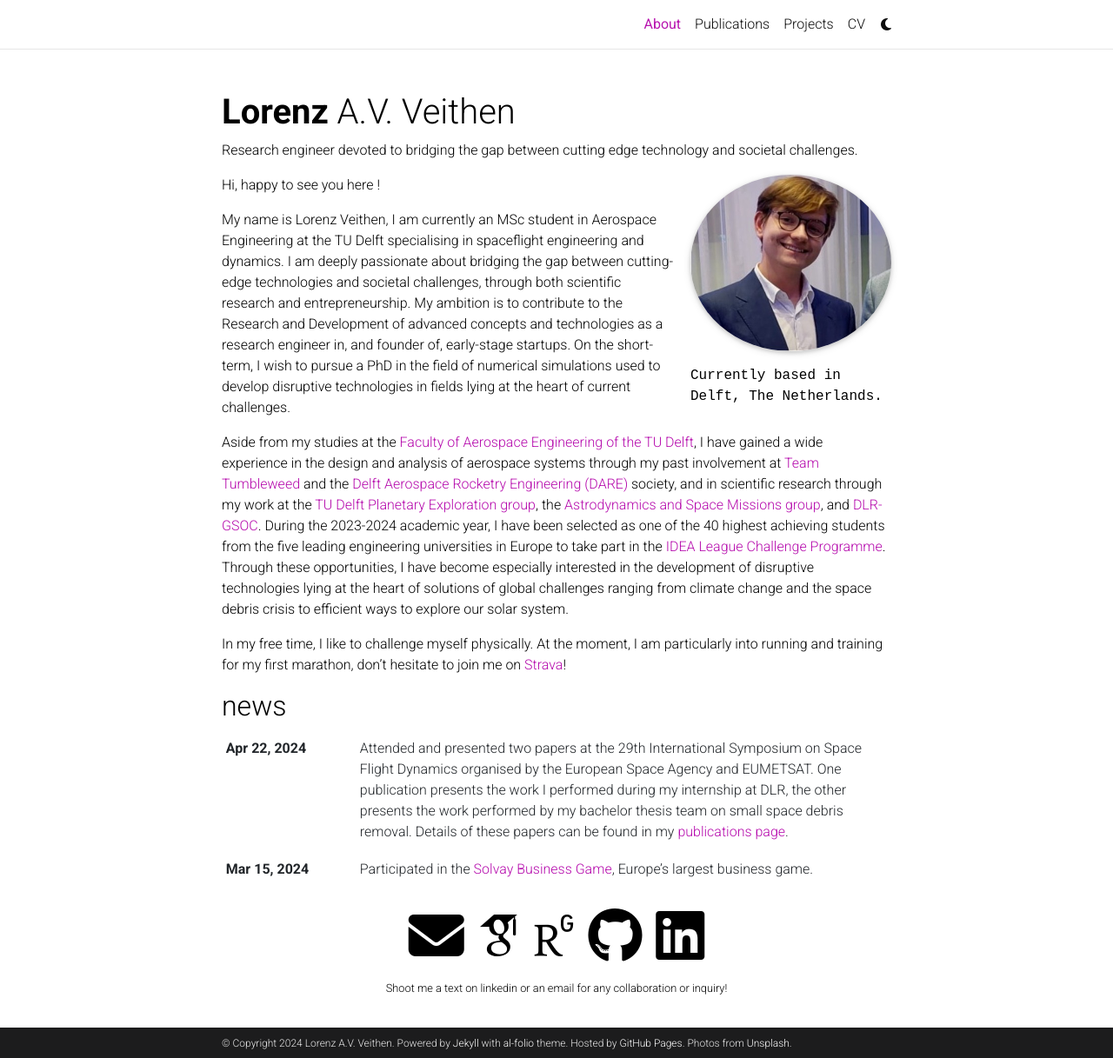
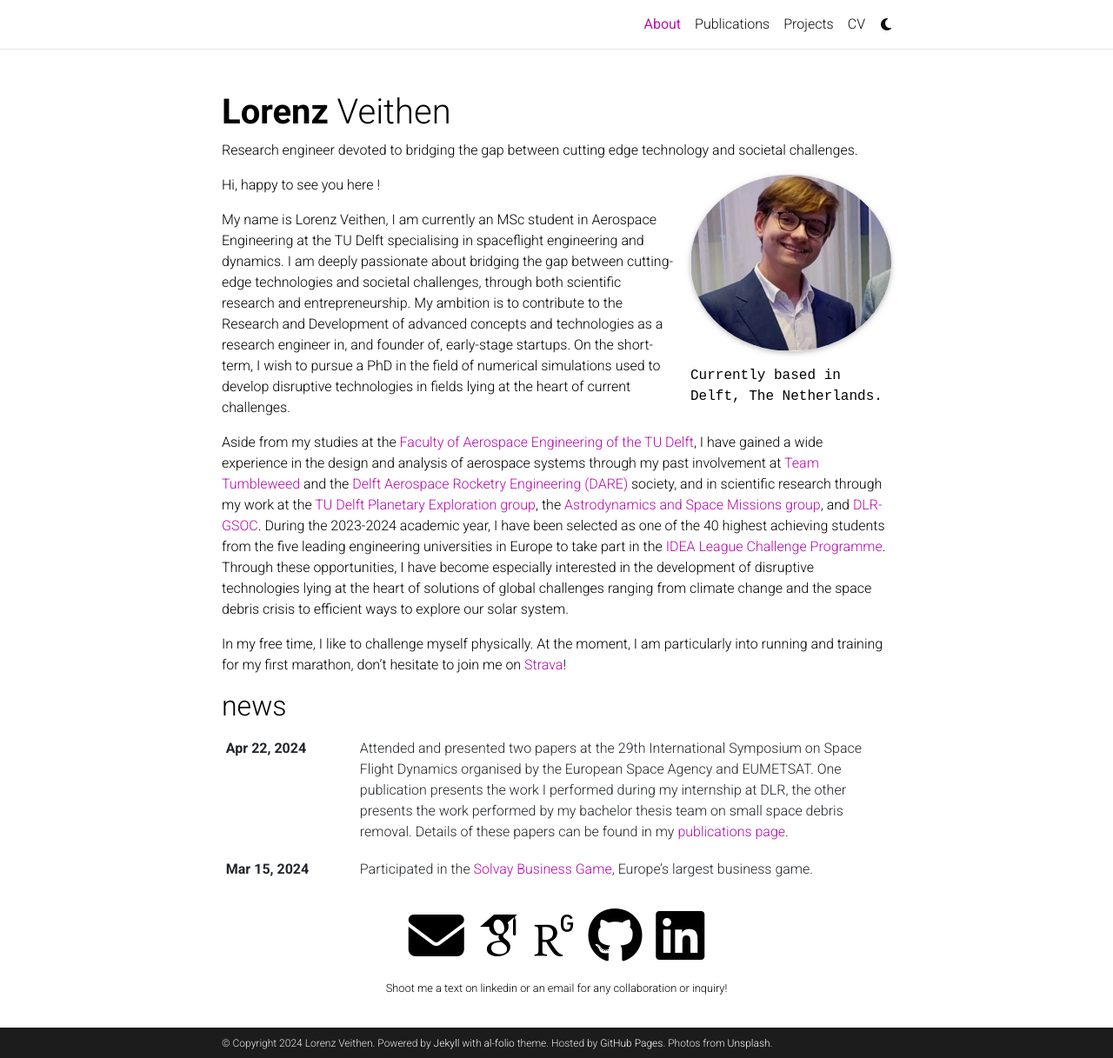
Before and after one commit to LorenzVeithen/LorenzVeithen.github.io, a Jekyll site: the page built from _pages/about.md, in a window 1280 px wide and 1217 px high. Shown: the whole window at 87% size. Built offline with Jekyll 4.4.1, drawn with Linux system fonts in a browser that asks for light colours; some web fonts are replaced; comment, search, counter and statistics services are not loaded; a style sheet for code colours, icons or effects is not loaded.

```diff
--- a/_config.yml
+++ b/_config.yml
@@ -4,7 +4,7 @@
 
 title: blank # the website title (if blank, full name will be used instead)
 first_name: Lorenz
-middle_name: A.V.
+middle_name:
 last_name: Veithen
 email: lveithen@tudelft.net
 description: > # the ">" symbol means to ignore newlines until "footer_text:"
```
Also changed, not shown: _projects/SpaceSweeper.md (+1 -1 lines).
